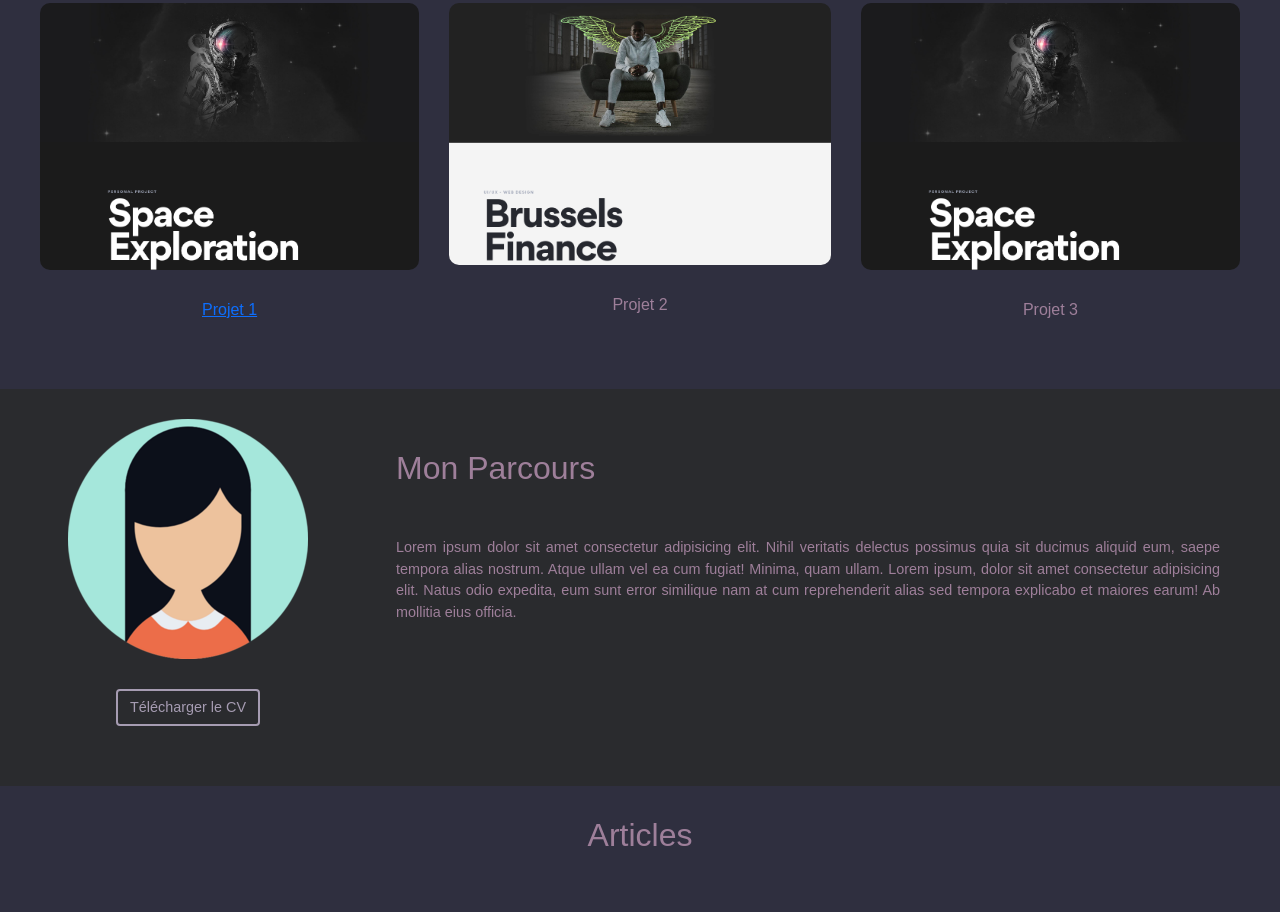
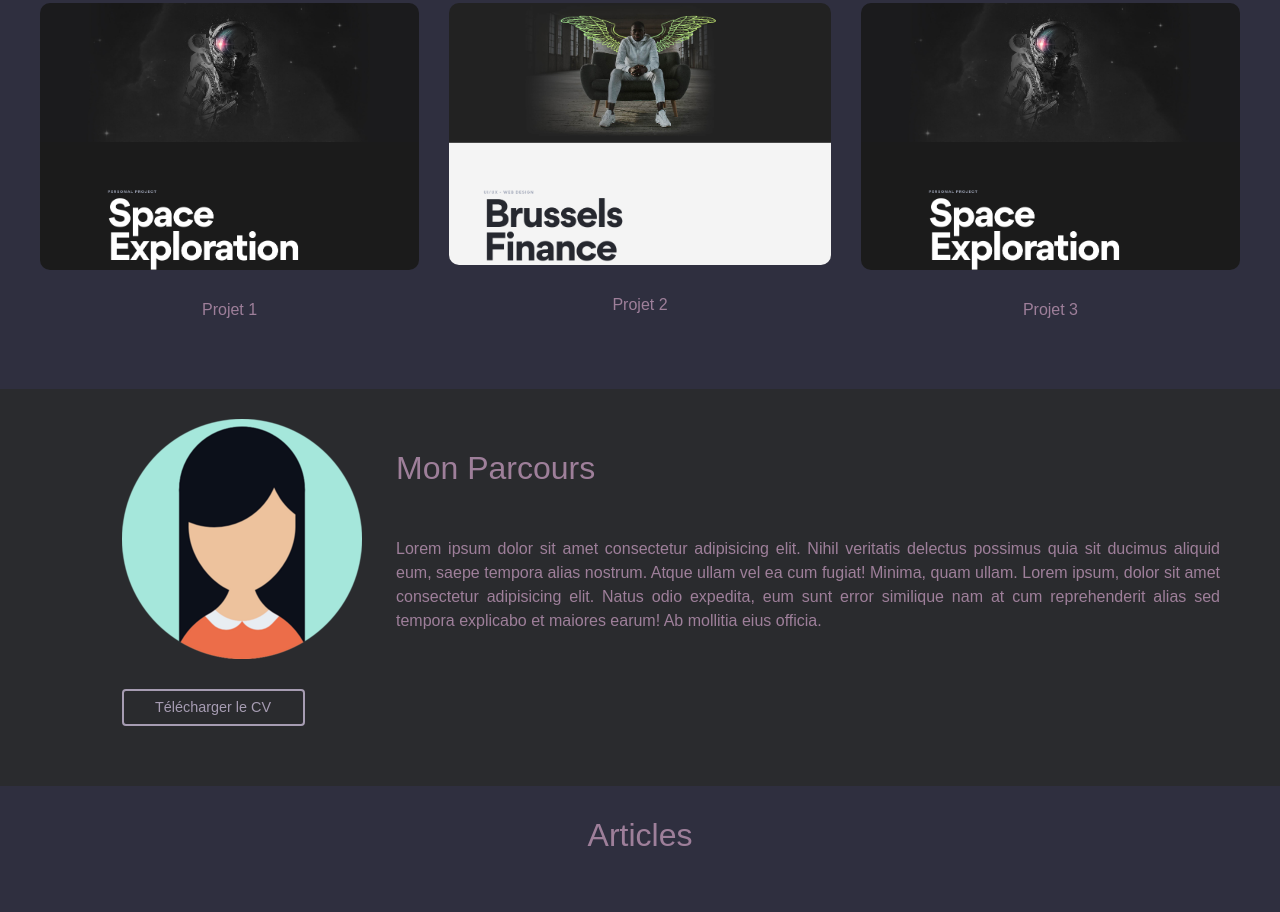
Before and after one commit to NLavroff/NLavroff.github.io, a plain HTML site: page index.html in a window 1280 px wide. Shown: the part 1019-1931 px from the top of the page. Drawn offline with nearby package versions, Linux system fonts and the light colour scheme.

Commit message:
cv button centered

```diff
--- a/style.css
+++ b/style.css
@@ -396,6 +396,11 @@ img {
 	color: var(--font-color);
 }
 
+a {
+	text-decoration:none;
+	color: var(--font-color)
+}
+
 a:hover {
     color: white;
 }
@@ -459,14 +464,15 @@ a:hover {
 
 	p {
 		margin-top: 50px;
-		font-size: var(--font-size-p);
+		font-size: 1rem;
 		text-align: justify;
 		margin-right: 30px;
 	}
 
 	.avatar {
-		text-align: center;
-		padding-right: 50px;
+		display: grid;
+		grid-template-columns: 50%;
+		justify-content: center;
 	}
 
 	.page-projet {
```
Also changed, not shown: projet1.html (+1 -1 lines).
